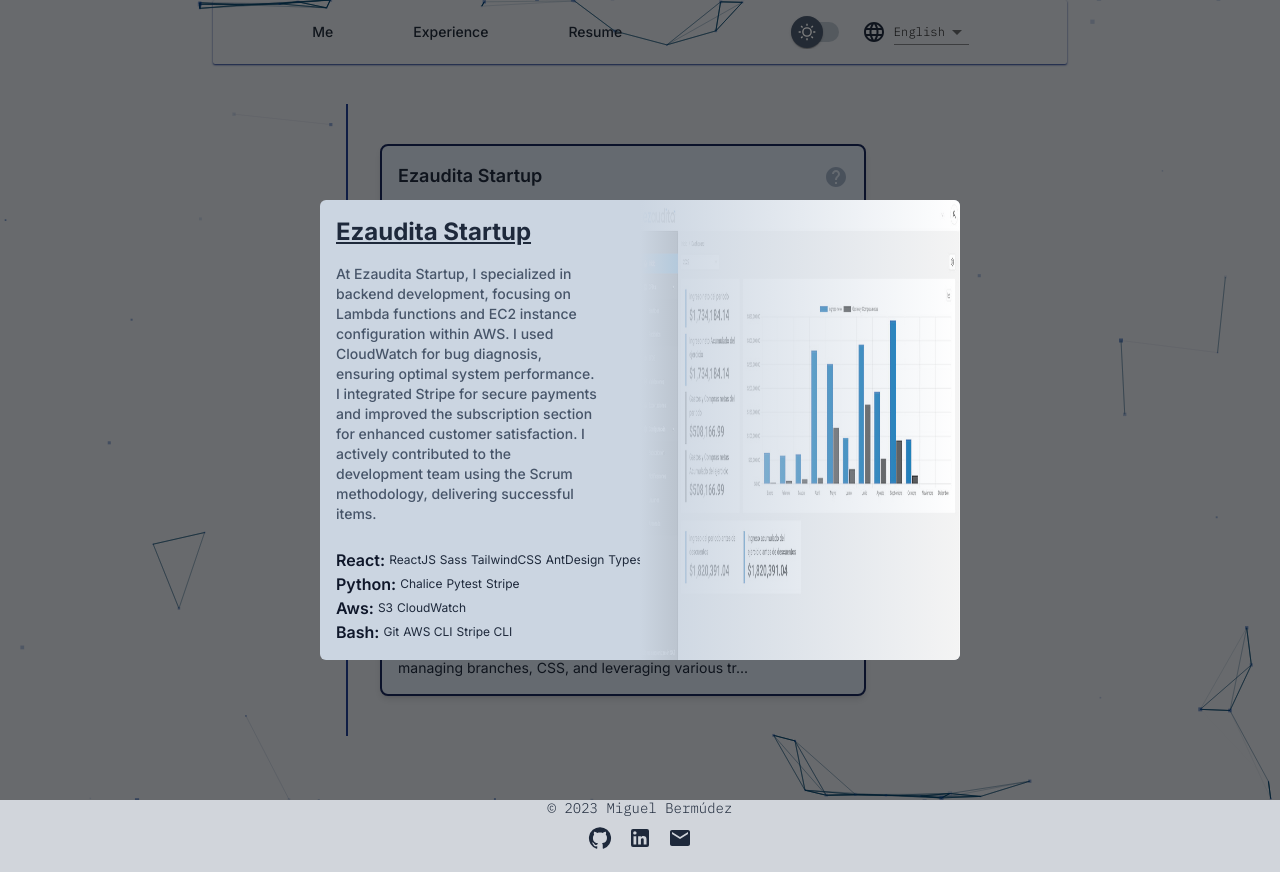
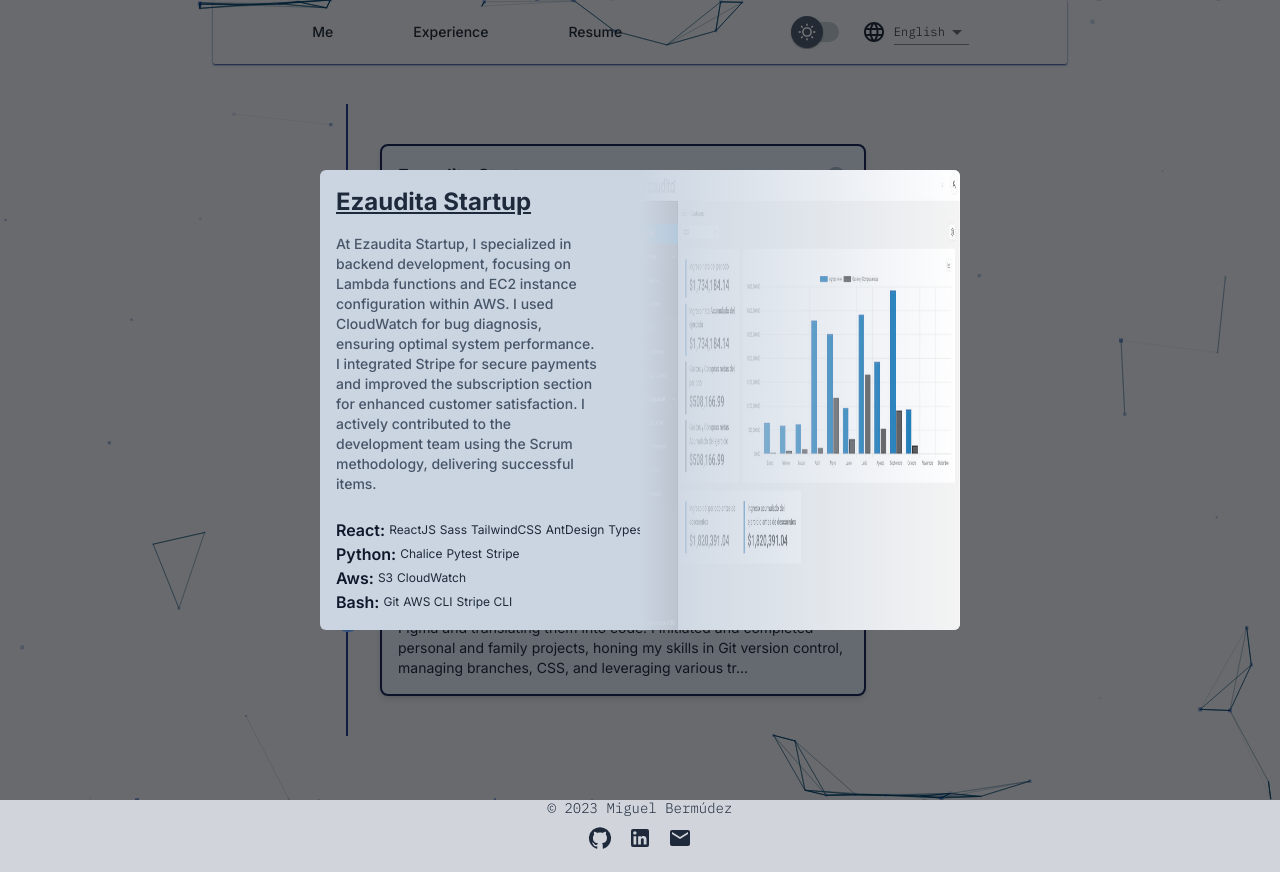
Before and after one commit to miguel-resource/portfolio_v2, a Next.js app: page /en/experience in a window 1280 px wide. Both pictures are taken after a click on the button 836 px from the left and 176 px from the top of the page. Built offline with nearby package versions, Linux system fonts and the light colour scheme.

Commit message:
[ADD] reponsive

```diff
--- a/app/[locale]/experience/page.tsx
+++ b/app/[locale]/experience/page.tsx
@@ -1,23 +1,22 @@
-import s from './../app.module.scss';
-import JobItems from '../../../components/JobItems';
-import { useTranslations } from 'next-intl';
+import s from "./../app.module.scss";
+import JobItems from "../../../components/JobItems";
+import { useTranslations } from "next-intl";
 
 export default function Experience() {
-
-  const t = useTranslations('experience');
+  const t = useTranslations("experience");
   const translateExperience = {
-    'description1': t('description1'),
-    'description2': t('description2'),
-    'description3': t('description3'),
+    description1: t("description1"),
+    description2: t("description2"),
+    description3: t("description3"),
   };
 
   return (
     <section className={s.experience}>
-    <div className={s.experience__container}>
-        <JobItems translateExperience={translateExperience}/>
-    </div>
-  </section>
+      <div className={s.experience__container}>
+        <JobItems translateExperience={translateExperience} />
+      </div>
+    </section>
   );
-};
+}
 
 // export default Experience;
--- a/components/ModalInfo.tsx
+++ b/components/ModalInfo.tsx
@@ -22,19 +22,16 @@
     setActiveStackIndex(index);
   };
 
-  useEffect(() => {
-    console.log("index", index);
-  }, [index]);
-
   return (
-    <Modal open={activeStackIndex === index} onClose={() => toggleInfo(index)}>
+    <Modal open={activeStackIndex === index} onClose={() => toggleInfo(index)} className="flex justify-center items-center">
       <AnimatePresence>
         {activeStackIndex === index && (
           <motion.div
             initial={{ opacity: 0, scale: 0.5 }}
             animate={{ opacity: 1, scale: 1 }}
             exit={{ opacity: 0, y: -100 }}
-            className="grid grid-cols-2 w-1/2 absolute top-1/4 left-1/4 bg-slate-300 dark:bg-slate-800  rounded-md focus:outline-none  justify-center"
+            className="grid grid-cols-2 w-11/12 mx-auto bg-slate-300 dark:bg-slate-800  rounded-md focus:outline-none justify-center
+            2xl:w-5/12 xl:w-1/2 lg:w-7/12 md:w-8/12 sm:w-10/12"
           >
             <section
                 className="flex p-4 flex-col gap-4 items-start justify-between"
@@ -44,9 +41,11 @@
                 >
                 {item.title}
               </h2>
-              <h3 className="text-sm w-11/12 font-medium mb-2 text-slate-600 dark:text-slate-300">
+              <p
+                className="text-sm w-11/12 font-medium mb-2 text-slate-600 dark:text-slate-300
+                lg:text-sm md:text-xs">
                 {item.jobDescription}
-              </h3>
+              </p>
               <ul className="text-slate-800 dark:text-slate-300 ">
                 {Object.keys(item.stack).map((key, index) => (
                   <li key={index} className="flex items-center gap-1 text-xs">
```
Also changed, not shown: components/JobItems.tsx (line endings or trailing spaces).
